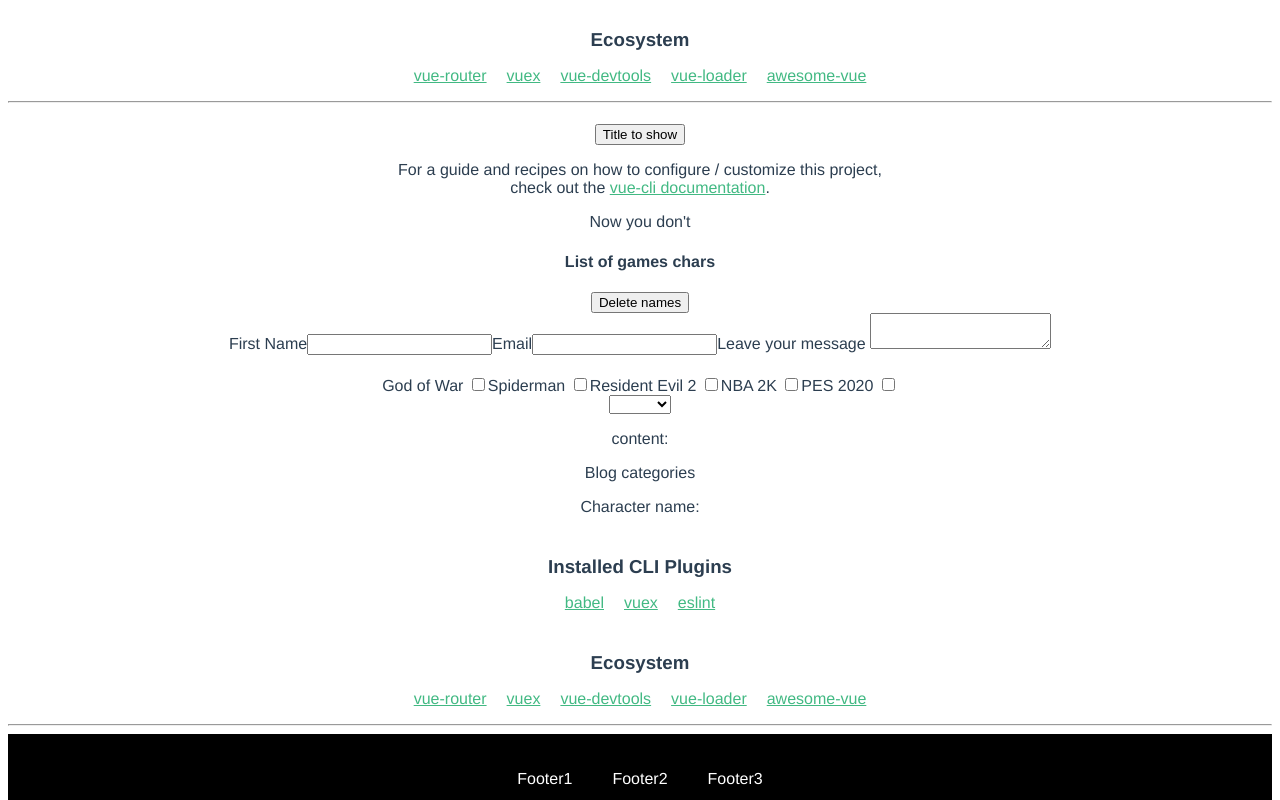
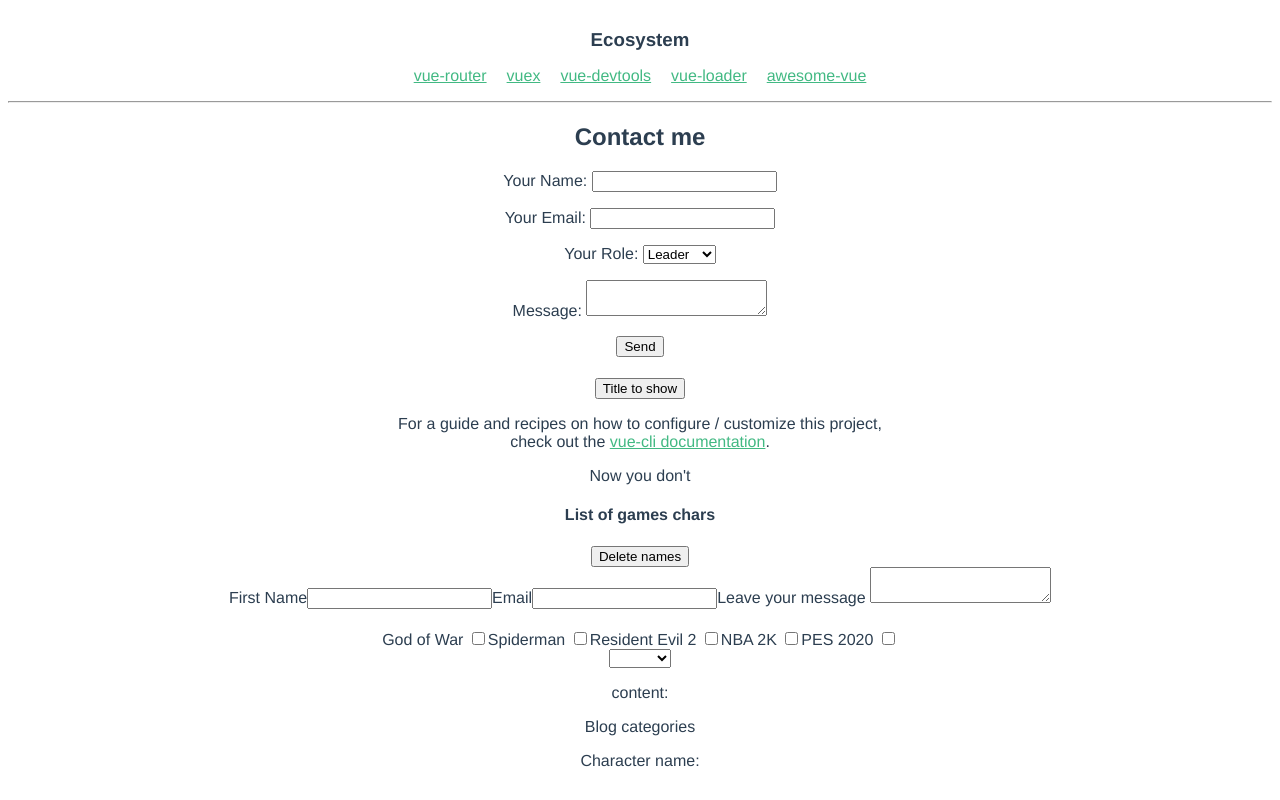
Before and after one commit to fpborges/website, a Vue app: page / in a window 1280 px wide. Shown: the part 860-1660 px from the top of the page. Built offline with nearby package versions, Linux system fonts and the light colour scheme.

Commit message:
contact form added for testing

```diff
--- a/src/components/Home.vue
+++ b/src/components/Home.vue
@@ -121,6 +121,32 @@
       </li>
     </ul>
     <hr>
+
+    <h2>Contact me</h2>
+
+    <form name="contact" method="POST" data-netlify="true">
+  <p>
+    <label>Your Name: <input type="text" name="name" /></label>
+  </p>
+  <p>
+    <label>Your Email: <input type="email" name="email" /></label>
+  </p>
+  <p>
+    <label>Your Role: <select name="role[]">
+      <option value="leader">Leader</option>
+      <option value="follower">Follower</option>
+    </select></label>
+  </p>
+  <p>
+    <label>Message: <textarea name="message"></textarea></label>
+  </p>
+  <div class="field">
+    <div data-netlify-recaptcha="true"></div>
+  </div>
+  <p>
+    <button type="submit">Send</button>
+  </p>
+</form>
   </div>
 </template>
 
```
